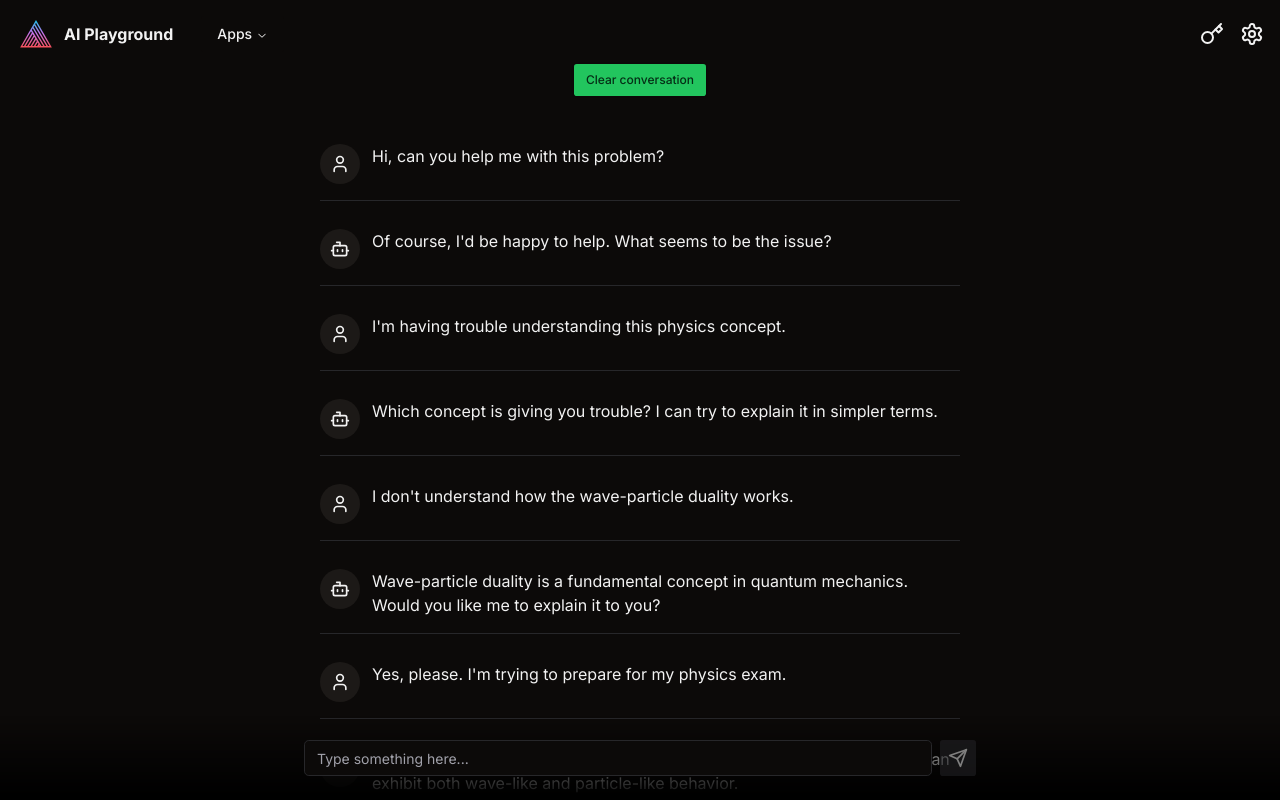
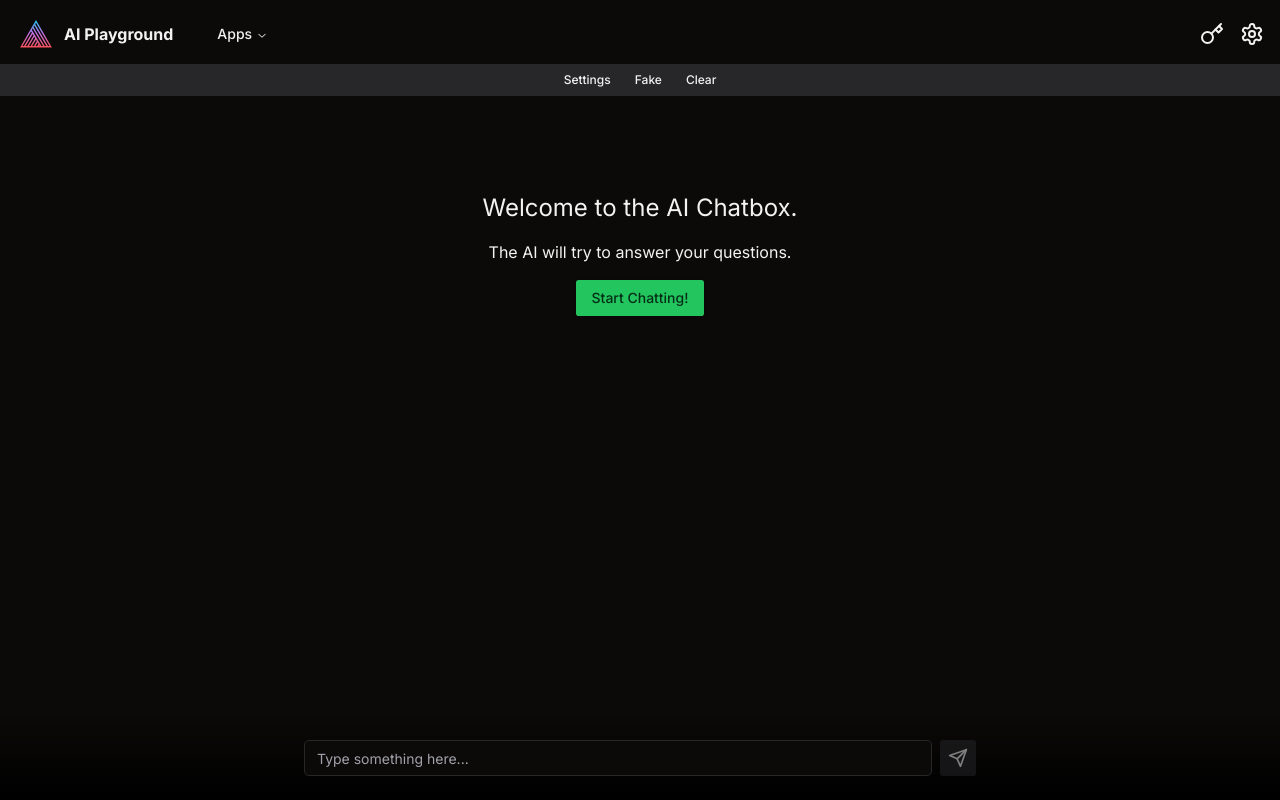
Before and after one commit to kypexfly/ai-playground, a Next.js app: page /chatbot in a window 1280 px wide. Shown: the top 800 px of the page. Built offline with nearby package versions, Linux system fonts and the light colour scheme.

Commit message:
feat: add sticky bar in chatbox

```diff
--- a/app/(ai-apps)/chatbot/page.tsx
+++ b/app/(ai-apps)/chatbot/page.tsx
@@ -7,7 +7,7 @@ export const metadata: Metadata = {
 
 export default function ChatPage() {
   return (
-    <main className="container p-0">
+    <main>
       <Playground />
     </main>
   );
--- a/app/(ai-apps)/chatbot/playground.tsx
+++ b/app/(ai-apps)/chatbot/playground.tsx
@@ -93,8 +93,10 @@ const initialState = [
 const Playground = () => {
   const [input, setInput] = useState("");
   const [isLoading, setIsLoading] = useState(false);
-  const [conversation, setConversation] = useState<Response[]>(initialState);
+  const [conversation, setConversation] = useState<Response[]>([]);
+
   const textareaRef = useRef<HTMLTextAreaElement>(null);
+  const endElement = useRef<HTMLDivElement>(null);
 
   useAutosizeTextarea(textareaRef.current, input);
 
@@ -106,12 +108,13 @@ const Playground = () => {
     setIsLoading(true);
 
     try {
+      setInput("");
       const prediction = await predictInput(input);
       setConversation((prev) => [...prev, { role: "ai", message: prediction }]);
-      setInput("");
     } catch (err) {
       console.log(err);
     } finally {
+      endElement.current?.scrollIntoView({ behavior: "smooth" });
       setIsLoading(false);
     }
   };
@@ -124,13 +127,23 @@ const Playground = () => {
 
   return (
     <div className="flex min-h-[calc(100vh-4rem)] flex-col items-center">
-      {conversation.length > 0 && (
-        <Button onClick={() => setConversation([])} size="sm">
-          Clear conversation
+      <div className="sticky top-0 flex w-full justify-center bg-secondary">
+        <Button onClick={() => {}} size="sm" variant="ghost">
+          Settings
         </Button>
-      )}
+        <Button
+          onClick={() => setConversation(initialState)}
+          size="sm"
+          variant="ghost"
+        >
+          Fake
+        </Button>
+        <Button onClick={() => setConversation([])} size="sm" variant="ghost">
+          Clear
+        </Button>
+      </div>
 
-      <div className="max-w-2xl space-y-3 p-4 pb-20 sm:px-4 sm:pt-8">
+      <div className="w-full max-w-2xl space-y-3 p-4 pb-20 sm:px-4 sm:pt-8">
         {!conversation.length && (
           <div className="space-y-4 py-16 text-center">
             <h2 className="text-2xl">Welcome to the AI Chatbox.</h2>
@@ -183,6 +196,8 @@ const Playground = () => {
           </Button>
         </form>
       </div>
+
+      <div ref={endElement}></div>
     </div>
   );
 };
```
